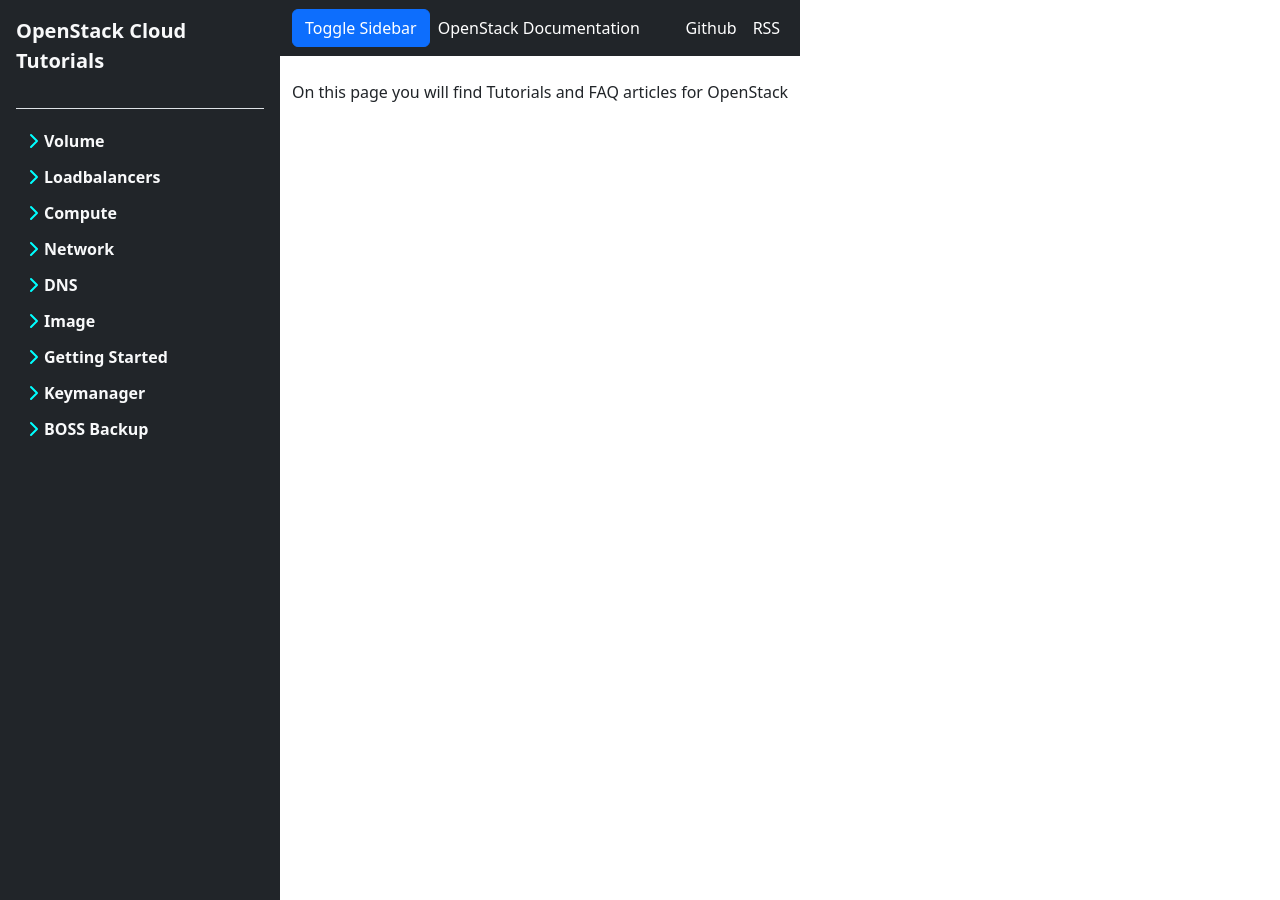
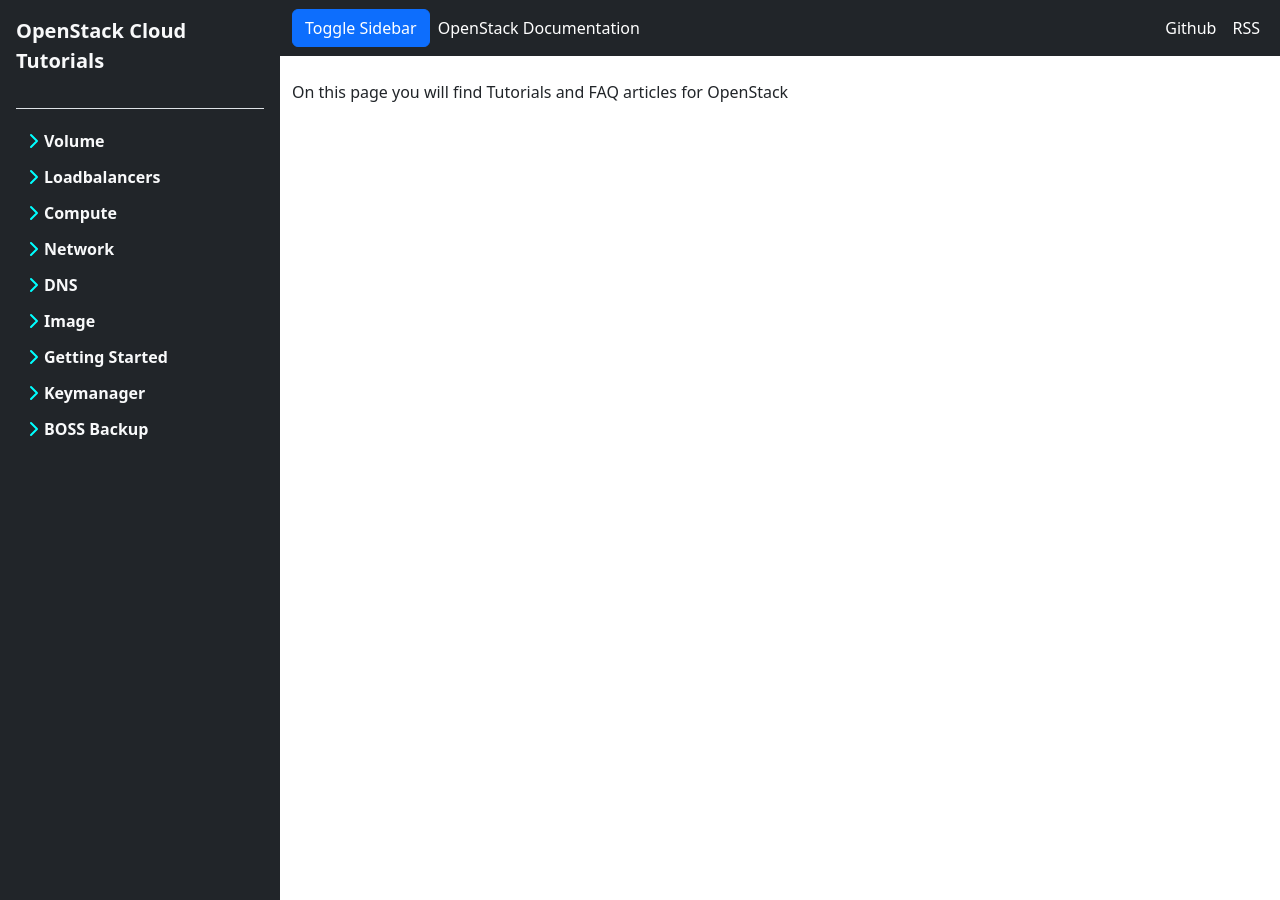
Before and after one commit to bkranendonk/OpenStack-Docs, a Jekyll site: the page built from index.md, in a window 1280 px wide. Built offline with Jekyll 4.4.1, drawn with Linux system fonts in a browser that asks for light colours.

Commit message:
Update index.html

```diff
--- a/_layouts/index.html
+++ b/_layouts/index.html
@@ -27,7 +27,7 @@ layout: index
             {% include sidebar.html %}
 
             <!-- Page content wrapper-->
-            <div id="page-content-wrapper">
+            <div id="page-content-wrapper" class="w-100">
                 <!-- Top navigation-->
                 {% include navbar.html %}
 
```
